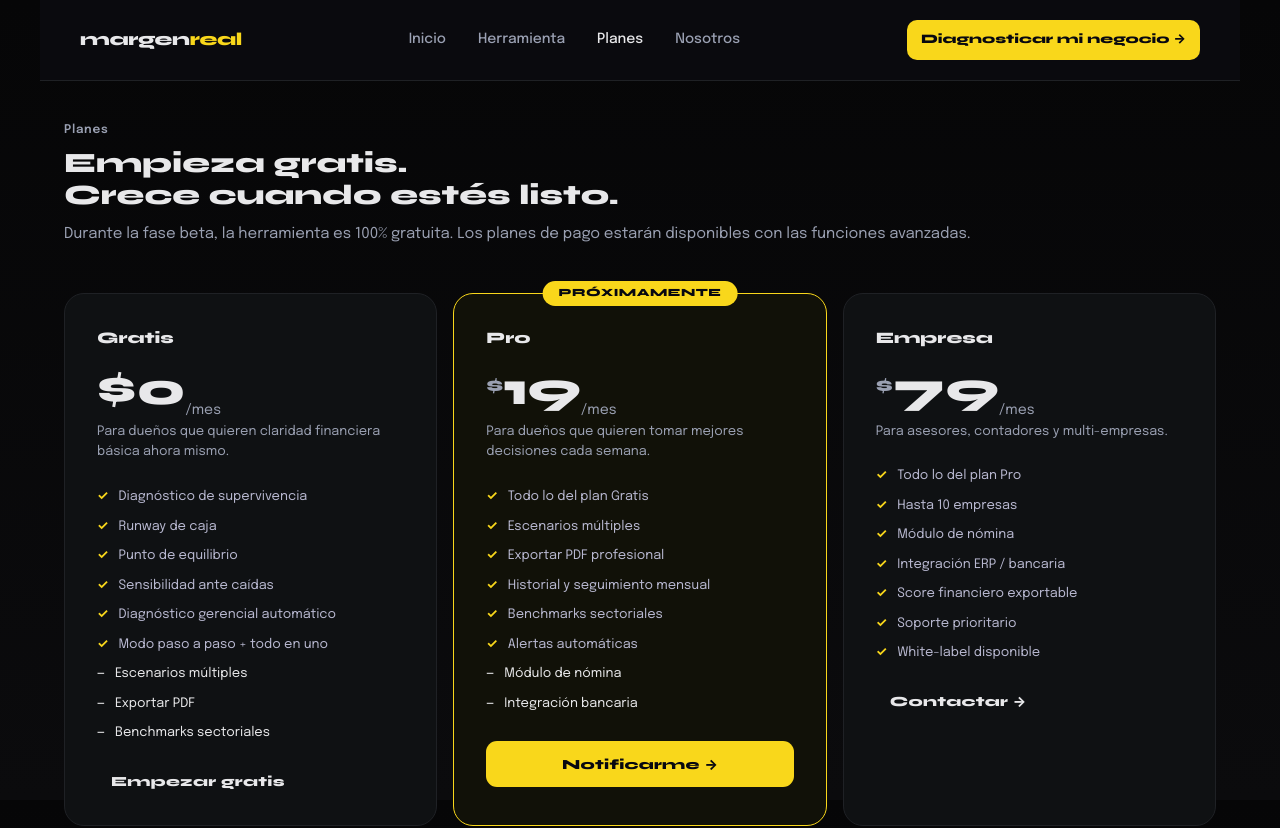
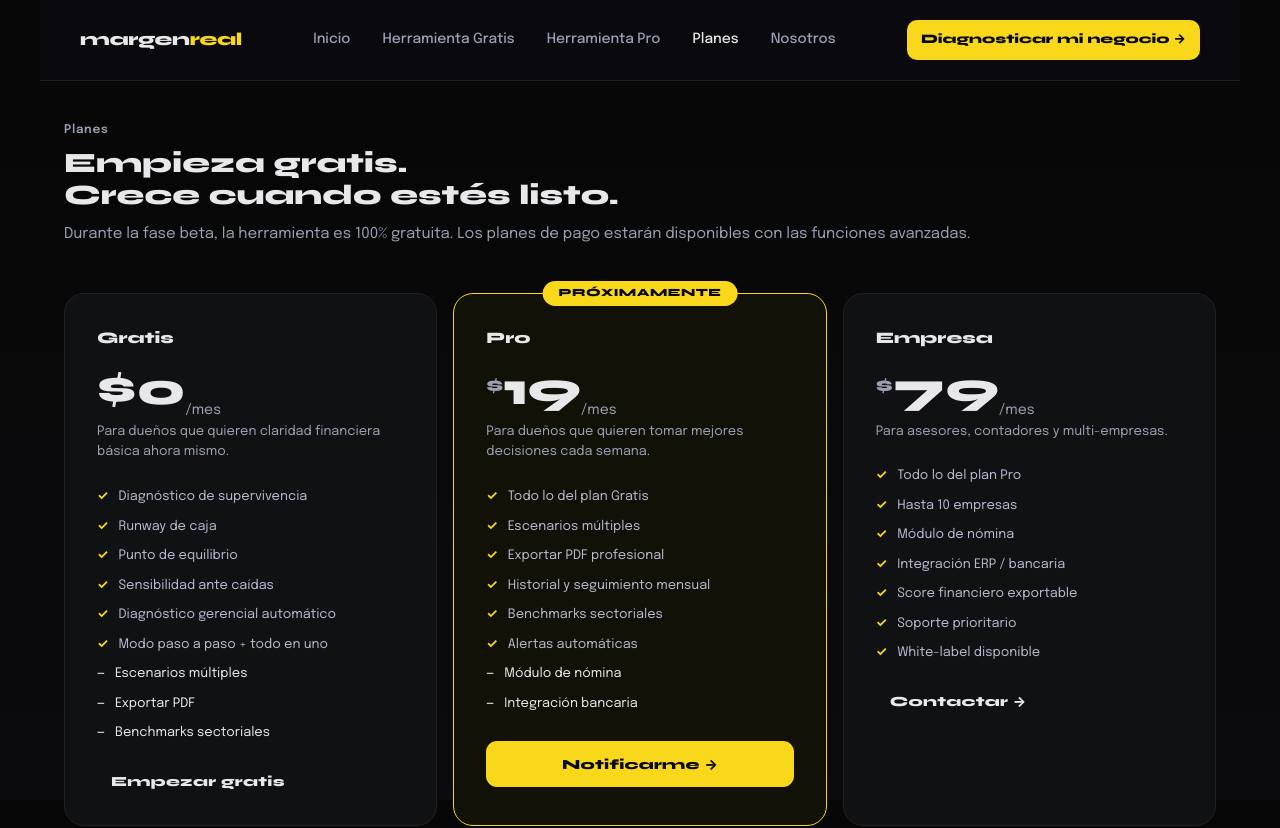
Before and after one commit to mapache2k/margenreal, a Next.js app: page /pricing in a window 1280 px wide. Shown: the top 828 px of the page. Built offline with nearby package versions, Linux system fonts and the light colour scheme.

Commit message:
Update pricing.tsx

```diff
--- a/pages/pricing.tsx
+++ b/pages/pricing.tsx
@@ -22,9 +22,8 @@ export default function PricingPage(): React.JSX.Element {
           <Link className="nav-link" href="/">
             Inicio
           </Link>
-          <Link className="nav-link" href="/tool">
-            Herramienta
-          </Link>
+          <Link className="nav-link" href="/tool">Herramienta Gratis</Link>
+          <Link className="nav-link" href="/pro">Herramienta Pro</Link>
           <Link className="nav-link active" href="/pricing">
             Planes
           </Link>
```
